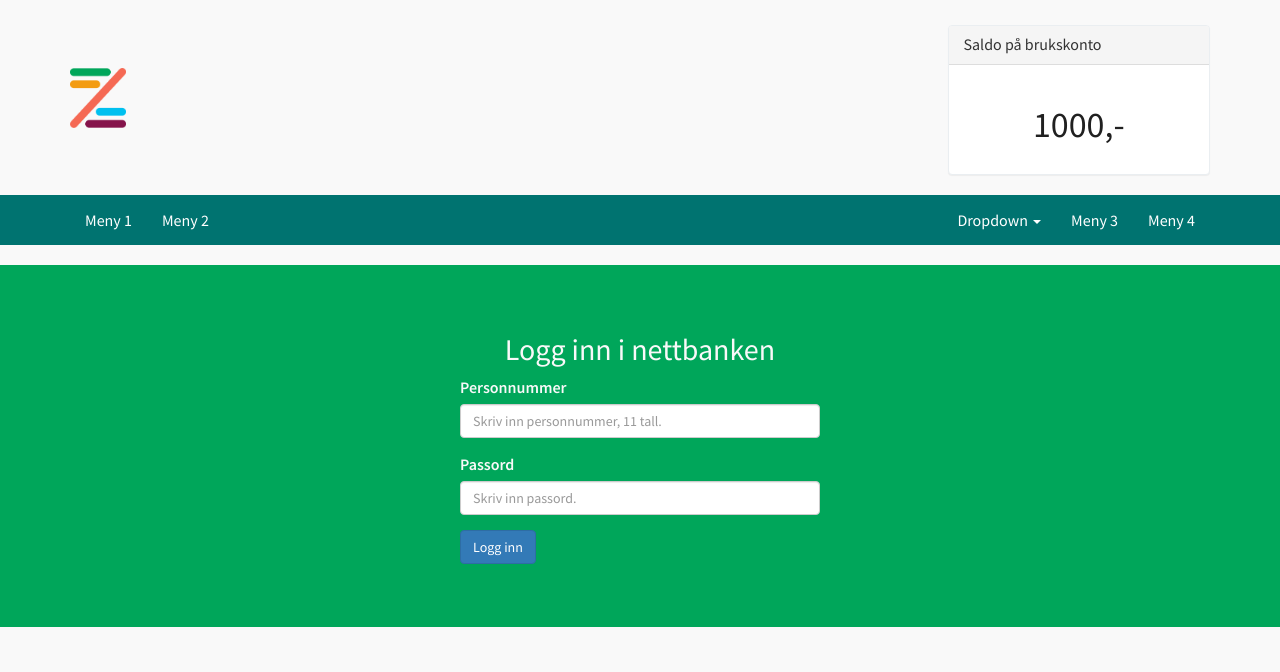
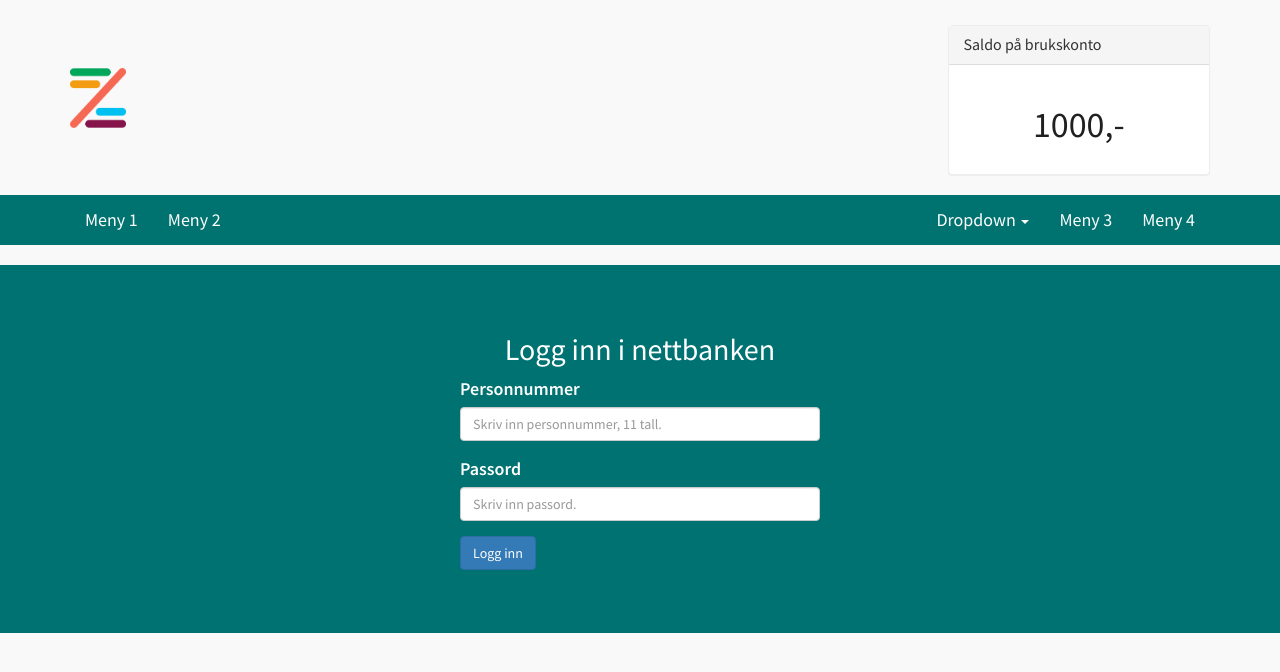
Before and after one commit to Bragalund/DNB-Z, a PHP site: page /login.php in a window 1280 px wide. Shown: the top 672 px of the page. Run offline with PHP 8.4, Linux system fonts and the light colour scheme; data that the repository does not hold is empty.

Commit message:
Changed colors on login

```diff
--- a/assets/common/css/stylesheet.css
+++ b/assets/common/css/stylesheet.css
@@ -20,7 +20,7 @@ body {
     background-color: #f9f9f9;
 	color: #202020;
 	font-family: Source Sans Pro;
-	font-size: 16px;
+	font-size: 18px;
 }
 
 header {
@@ -351,7 +351,7 @@ a.list-group-item:focus {
 
 .text-white {
 	color: #fff;
-	color: rgba(255,255,255,0.8);
+	/*color: rgba(255,255,255,0.8);*/
 }
 
 .text-red {
--- a/login.php
+++ b/login.php
@@ -66,11 +66,11 @@
 	require_once("assets/common/inc/header.php");
 	require_once("assets/common/inc/navbar.php");
 ?>
-<div class="jumbotron bg-green">
+<div class="jumbotron bg-vipps">
 	<div class="container">
 		<div class="row">
 			<div class="col-sm-4 col-sm-offset-4">
-				<h2 class="text-center">Logg inn i nettbanken</h2>
+				<h2 class="text-center text-white">Logg inn i nettbanken</h2>
 				<form method="post" action="<?=htmlspecialchars($_SERVER['PHP_SELF'])?>">
 
 					<?php
@@ -86,11 +86,11 @@
 					?>
 
 					<div class="form-group">
-						<label for="user">Personnummer</label>
+						<label for="user" class="text-white">Personnummer</label>
 						<input type="text" class="form-control" id="user" name="user" placeholder="Skriv inn personnummer, 11 tall." value="<?=$user?>">
 					</div>
 					<div class="form-group">
-						<label for="password">Passord</label>
+						<label for="password" class="text-white">Passord</label>
 						<input type="password" class="form-control" id="password" name="password" placeholder="Skriv inn passord.">
 					</div>
 					<div class="form-group">
```
